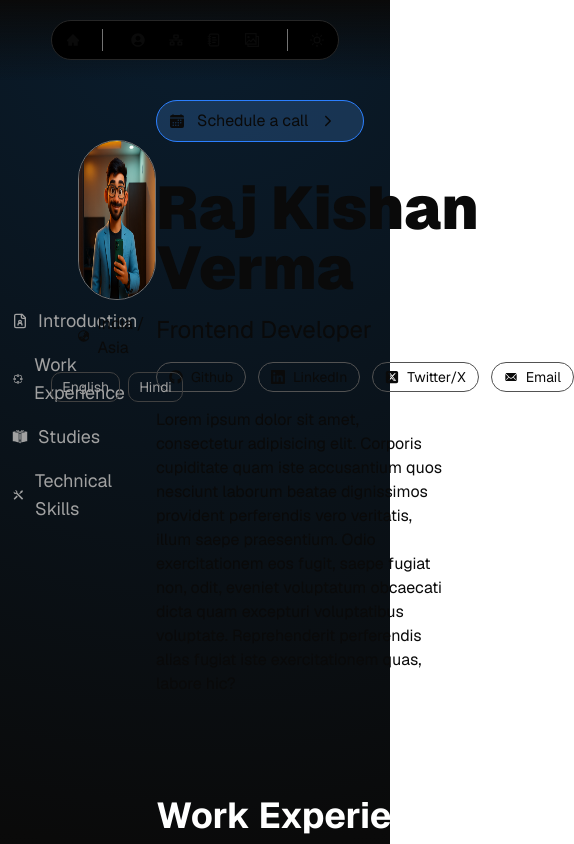
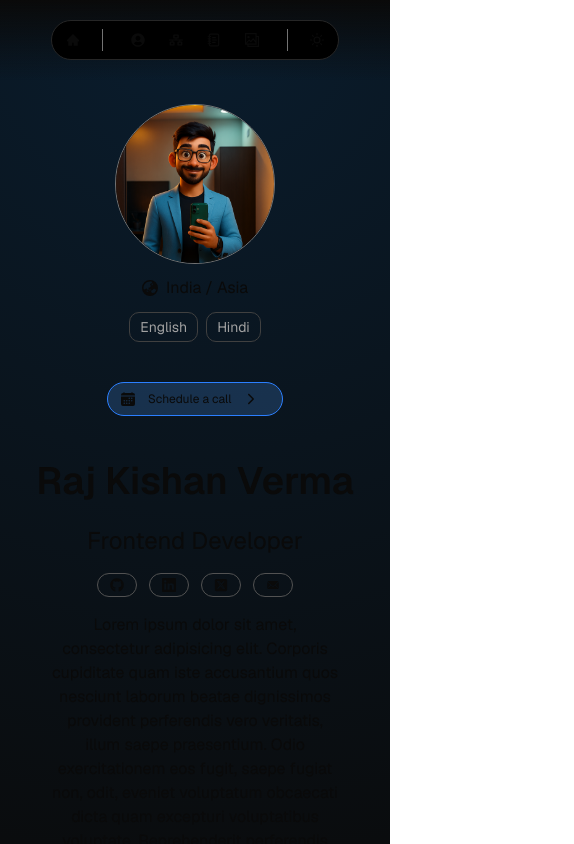
Before and after one commit to RajKishan1/portfolio, a Next.js app: page /about in a window 390 px wide. Shown: the top 844 px of the page, 574 px wide, since content can reach past the window. Built offline with nearby package versions, Linux system fonts and the light colour scheme; a web font is replaced by a local one.

Commit message:
fix:responsive blog

```diff
--- a/src/app/(Routes)/about/page.tsx
+++ b/src/app/(Routes)/about/page.tsx
@@ -15,8 +15,8 @@ const page = () => {
   const Class =
     "flex gap-2.5 items-center hover:pl-1 transition duration-500 text-neutral-400 hover:text-neutral-200";
   return (
-    <div className="relative flex min-h-[80vh]">
-      <div className="sticky top-30 w-1/5 h-[70vh] flex items-center pl-3">
+    <div className="relative flex flex-col md:flex-row min-h-[80vh]">
+      <div className="hidden md:sticky top-30 w-1/5 h-[70vh] md:flex items-center pl-3">
         <div className="flex flex-col gap-4">
           <a href="#intro" className={Class}>
             <LuFileUser /> <Title text="Introduction" />
@@ -34,7 +34,7 @@ const page = () => {
           </a>
         </div>
       </div>
-      <div className="w-1/5 sticky top-30 pt-10">
+      <div className="w-full md:w-1/5 md:sticky top-30 pt-1 md:pt-10">
         <div className="flex  flex-col gap-3 items-center">
           <img
             src="/me.png"
--- a/src/app/(Routes)/blog/page.tsx
+++ b/src/app/(Routes)/blog/page.tsx
@@ -4,13 +4,13 @@ import React from "react";
 
 const page = () => {
   return (
-    <div className="px-72 h-auto flex flex-col ">
+    <div className="px-2 md:px-72 h-auto flex flex-col ">
       <div className="">
         <h1 className="text-2xl font-semibold mb-10">
           Writing about design and tech...
         </h1>
         <BlogCard BlogTitle="wertwertwet" flexDirection="flex-row" />
-        <div className="flex mb-20 mt-10">
+        <div className="flex flex-col md:flex-row mb-20 mt-10">
           <BlogCard BlogTitle="ertwertwertwert" flexDirection="flex-col" />
           <BlogCard BlogTitle="wertwertwertwertwer" flexDirection="flex-col" />
         </div>
--- a/src/app/(Routes)/gallery/page.tsx
+++ b/src/app/(Routes)/gallery/page.tsx
@@ -13,7 +13,7 @@ const ImgDiv = ({ height, src }: prop) => {
 const page = () => {
   return (
     <div className="px-60 flex flex-col gap-10">
-      <div className="flex gap-2">
+      <div className="flex flex-col md:flex-row gap-2">
         <div className="flex flex-col  gap-2 w-1/2">
           <ImgDiv src="/me.png" height="h-[300px]" />
           <ImgDiv src="/me.png" height="h-[500px]" />
--- a/src/components/Home/BlogCard.tsx
+++ b/src/components/Home/BlogCard.tsx
@@ -7,7 +7,7 @@ interface prop {
 const BlogCard = ({ BlogTitle, flexDirection }: prop) => {
   return (
     <div
-      className={` p-2 rounded-2xl hover:bg-neutral-800 bg-transparent flex ${flexDirection}  gap-4 mx-2 transition`}
+      className={` p-2 rounded-2xl hover:bg-neutral-800 bg-transparent flex flex-col md-${flexDirection}  gap-4 mx-2 transition`}
     >
       <img
         src="/me.png"
--- a/src/components/about/AboutDetail.tsx
+++ b/src/components/about/AboutDetail.tsx
@@ -16,34 +16,41 @@ const Class =
   "px-3 py-1 rounded-full text-sm flex items-center border border-neutral-600 gap-2 hover:bg-neutral-700/20";
 const AboutDetail = () => {
   return (
-    <div id="intro" className="w-full  flex-1 flex flex-col gap-5 items-left">
-      <div className="w-52 flex items-center gap-3 px-3 py-2 rounded-full bg-blue-400/20 hover:bg-blue-400/50 border border-blue-500 ">
+    <div
+      id="intro"
+      className="w-full  flex-1 flex flex-col gap-5 items-center md:items-left mt-10"
+    >
+      <div className="w-44 md:w-52 flex items-center gap-3 px-3 py-2 rounded-full bg-blue-400/20 hover:bg-blue-400/50 border border-blue-500 ">
         <IoCalendar />
-        Schedule a call
+        <p className="text-xs md:text-sm"> Schedule a call</p>
         <IoIosArrowForward />
       </div>
-      <div className="flex flex-col gap-4 mt-4">
-        <h1 className={` font-black text-6xl `}>Raj Kishan Verma</h1>
-        <h2 className="text-2xl ">Frontend Developer</h2>
-        <div className="flex items-center gap-3">
+      <div className="flex flex-col gap-4 mt-4 mx-auto">
+        <h1
+          className={`font-semibold md:font-black text-[38px] md:text-6xl text-center`}
+        >
+          Raj Kishan Verma
+        </h1>
+        <h2 className="text-2xl text-center">Frontend Developer</h2>
+        <div className="flex items-center gap-3 mx-auto ">
           <div className={Class}>
             <FaGithub />
-            Github
+            <p className="hidden md:block">Github</p>
           </div>
           <div className={Class}>
             <BsLinkedin />
-            LinkedIn
+            <p className="hidden md:block">LinkedIn</p>
           </div>
           <div className={Class}>
             <FaSquareXTwitter />
-            Twitter/X
+            <p className="hidden md:block">Twitter/X</p>
           </div>
           <div className={Class}>
             <IoIosMail />
-            Email
+            <p className="hidden md:block">Email</p>
           </div>
         </div>
-        <p className="w-3/4 text-left">
+        <p className="w-3/4 text-center md:text-left mx-auto">
           Lorem ipsum dolor sit amet, consectetur adipisicing elit. Corporis
           cupiditate quam iste accusantium quos nesciunt laborum beatae
           dignissimos provident perferendis vero veritatis, illum saepe
--- a/src/components/about/Studies.tsx
+++ b/src/components/about/Studies.tsx
@@ -17,7 +17,7 @@ const Studies = () => {
       <h1 className="text-4xl text-white font-bold">Studies</h1>
       <Module
         title="Jan Nayak Chandrasekhar University"
-        subtitle="Bachelor of Computer Application"
+        subtitle="Bachelor of Computer Application (2025)"
       />
       <Module title="RK Mission School " subtitle="Intermediate" />
     </div>
--- a/src/components/about/TechnicalSkill.tsx
+++ b/src/components/about/TechnicalSkill.tsx
@@ -2,8 +2,8 @@ import React from "react";
 
 const TechnicalSkill = () => {
   return (
-    <div id="skill">
-      <h1 className="text-4xl text-white font-bold mb-4">Technical Skills</h1>
+    <div id="skill" className="px-2 md:px-0">
+      <h1 className="text-4xl text-white font-bold mb-4 ">Technical Skills</h1>
       <h1></h1>
       <p>Lorem ipsum dolor sit, amet consectetur adipisicing.</p>
       <div>signs</div>
--- a/src/components/about/WorkExperience.tsx
+++ b/src/components/about/WorkExperience.tsx
@@ -2,7 +2,7 @@ import React from "react";
 
 const WorkExperience = () => {
   return (
-    <div id="experience" className="flex flex-col gap-5 mt-20">
+    <div id="experience" className="flex flex-col gap-5 mt-20 px-2 md:px-0">
       <h1 className="text-4xl font-bold text-white">Work Experience</h1>
       <div className="flex justify-between items-center pr-6">
         <div className="flex flex-col gap-2 ">
@@ -23,7 +23,7 @@ const WorkExperience = () => {
           </li>
         </ul>
       </div>
-      <img src="/me.png" className="h-32 w-56 " alt="" />
+      <img src="/me.png" className="h-32 w-full md:w-56 " alt="" />
     </div>
   );
 };
--- a/src/components/blog/EarlierPosts.tsx
+++ b/src/components/blog/EarlierPosts.tsx
@@ -5,7 +5,7 @@ interface prop {
 }
 export const EarlierPostCard = ({ Title }: prop) => {
   return (
-    <div className="rounded-xl hover:bg-neutral-800 py-6 px-3 w-[90%] pl-8 my-3">
+    <div className="rounded-xl hover:bg-neutral-800 py-6 px-3 w-full md:w-[90%] pl-2 md:pl-8 my-3">
       <NamePlate />
       <h1 className="text-xl font-semibold w-5/6 my-5">{Title}</h1>
       <p className="text-sm text-neutral-400">My Blog</p>
@@ -15,8 +15,10 @@ export const EarlierPostCard = ({ Title }: prop) => {
 const EarlierPosts = () => {
   return (
     <div className="w-full">
-      <h1 className="text-2xl font-semibold mt-4 mb-10">Earlier Posts</h1>
-      <div className="grid gap-4 grid-cols-2 ">
+      <h1 className="text-2xl font-semibold mt-4 mb-6 md:mb-10 text-center">
+        Earlier Posts
+      </h1>
+      <div className="grid gap-4 grid-cols-1 md:grid-cols-2 ">
         <EarlierPostCard Title="Using custom components in markdown" />
         <EarlierPostCard Title="Using custom components in markdown" />
         <EarlierPostCard Title="Using custom components in markdown" />
```
